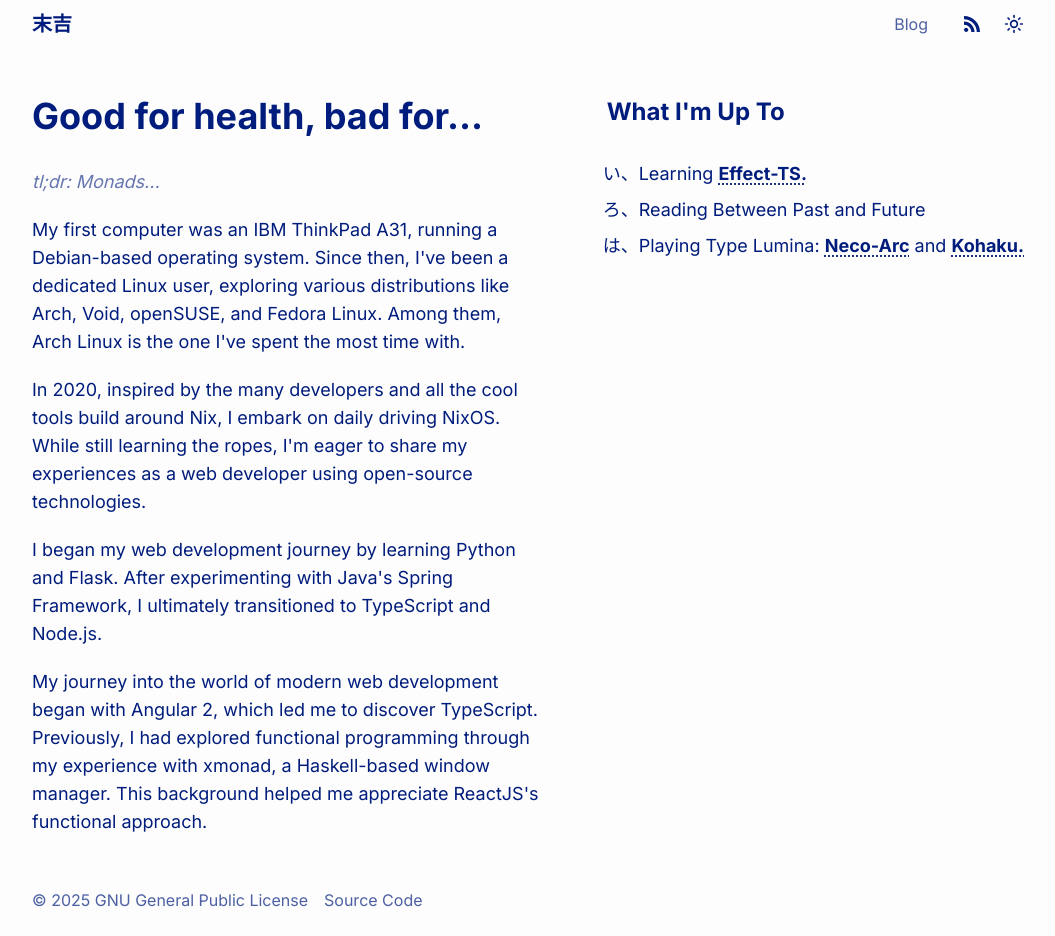
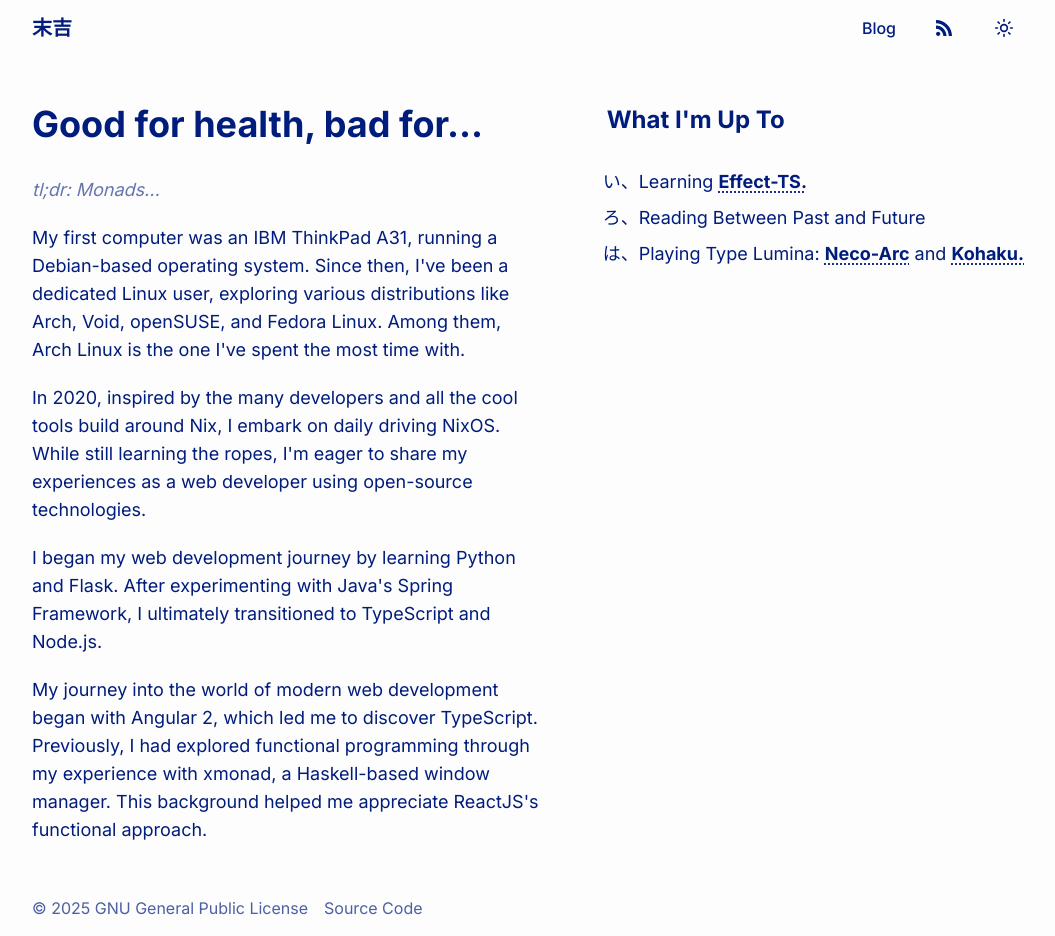
Before and after one commit to u1F713/u1F713.github.io, a Next.js app: page / in a window 1280 px wide. Shown: the whole page, without its empty margins (112-1167 px from the left). Built offline with nearby package versions, Linux system fonts and the light colour scheme.

Commit message:
style(css): update navbar

```diff
--- a/app/components/Header.tsx
+++ b/app/components/Header.tsx
@@ -3,30 +3,44 @@
 import ThemeSwitch from '@/app/components/Theme/ThemeSwitch'
 import clsx from 'clsx'
 import Link from 'next/link'
-import { usePathname } from 'next/navigation'
+import { useEffect, useRef } from 'react'
 
 function Header() {
-  const pathname = usePathname()
+  const containerRef = useRef<HTMLDivElement>(null)
+
+  useEffect(() => {
+    const handleScroll = () => {
+      containerRef.current?.classList.toggle(
+        'border-b',
+        document.documentElement.scrollTop > 0
+      )
+    }
+
+    window.addEventListener('scroll', handleScroll)
+    return () => window.removeEventListener('scroll', handleScroll)
+  }, [])
 
   return (
-    <div className="bg-dn-surface-200/80 sticky top-0 z-50 backdrop-blur-md">
-      <header className="mx-auto flex max-w-screen-lg items-center justify-between px-4">
+    <div
+      className="bg-dn-surface-200/50 border-dn-border sticky top-0 z-50 backdrop-blur-sm"
+      ref={containerRef}
+    >
+      <header className="mx-auto flex max-w-screen-lg items-center justify-between px-4 py-2">
         <Link className="text-lg" href="/">
           <span className="text-xl font-extrabold">末吉</span>
         </Link>
 
         <nav className="text-dn-color/70">
-          <ul className="grid grid-flow-col content-between items-center gap-6">
-            <li className="flex">
-              <NavigationLink
-                href="posts"
-                text="Blog"
-                active={pathname === '/posts'}
-              />
-            </li>
-            <li className="flex">
+          <ul className="grid grid-flow-col content-between items-center gap-5 font-medium">
+            <Link
+              className="hover:bg-dn-surface-100 rounded-md p-2"
+              href="/posts"
+            >
+              Blog
+            </Link>
+
             <a
-                className="hover:bg-dn-surface-200 group relative flex rounded-sm"
+              className="group hover:bg-dn-surface-100 relative flex rounded-md p-3"
               href="/atom.xml"
               target="_blank"
             >
@@ -38,19 +52,19 @@ function Header() {
               />
               <span
                 className={clsx(
-                    'group-hover:bg-dn-surface-200 pointer-events-none invisible absolute group-hover:visible',
-                    'rounded-sm p-1 text-xs whitespace-nowrap opacity-0 duration-120 group-hover:opacity-100',
-                    '-translate-x-[calc(50%-8px)] translate-y-2 group-hover:translate-y-6'
+                  'group-hover:bg-dn-surface-200 border-dn-border pointer-events-none invisible absolute border group-hover:visible',
+                  'rounded-md p-2 text-xs whitespace-nowrap opacity-0 duration-120 group-hover:opacity-100',
+                  '-translate-x-[calc(50%-8px)] translate-y-2 group-hover:translate-y-8'
                 )}
                 role="dialog"
               >
                 Web feed
               </span>
             </a>
-            </li>
-            <li className="flex">
+
+            <span className="hover:bg-dn-surface-100 flex rounded-md p-2.5">
               <ThemeSwitch />
-            </li>
+            </span>
           </ul>
         </nav>
       </header>
@@ -58,30 +72,4 @@ function Header() {
   )
 }
 
-interface PageLink {
-  text: string
-  href: string
-  active?: boolean
-}
-
-function NavigationLink({ text, href, active }: PageLink) {
-  return (
-    <div
-      className={clsx(
-        'shadow-dn-color-200 p-3',
-        !active
-          ? 'text-dn-color-200/70 hover:text-dn-color-200/90'
-          : 'shadow-[0_1px]'
-      )}
-    >
-      <Link
-        className="text-dn-color/70 hover:text-dn-color border-dn-border"
-        href={href}
-      >
-        {text}
-      </Link>
-    </div>
-  )
-}
-
 export default Header
```
Lines whose indentation alone changed are shown as unchanged.
